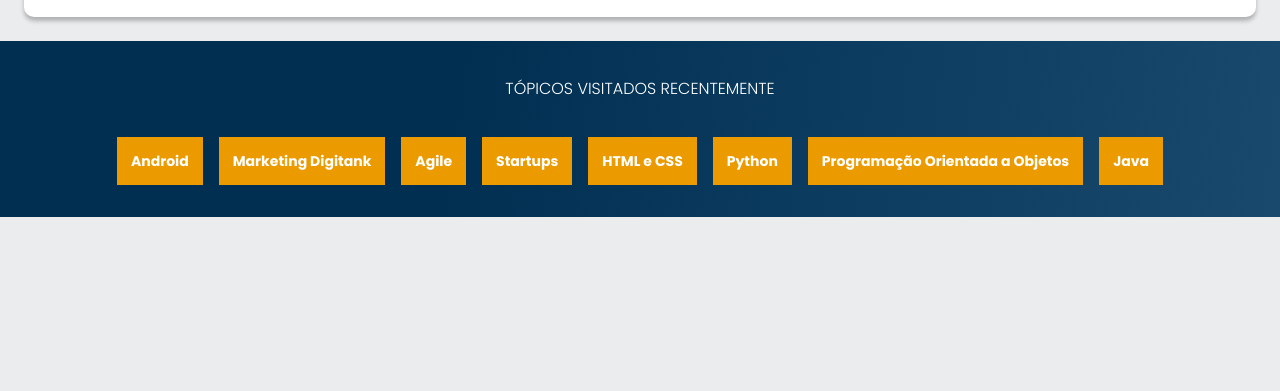
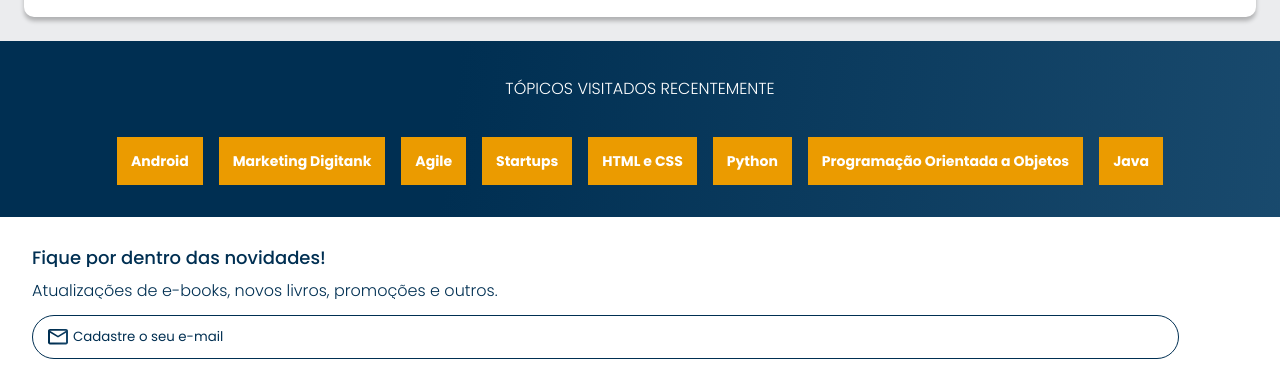
Before and after one commit to Elias-Moura/alura-books, a plain HTML site: page index.html in a window 1280 px wide. Shown: the part 2359-2750 px from the top of the page. Before the commit the page ends 2576 px from the top, so only its background shows below. Drawn offline with nearby package versions, Linux system fonts and the light colour scheme.

Commit message:
Adicionando contato.

```diff
--- a/index.html
+++ b/index.html
@@ -176,8 +176,13 @@
             <li class="topicos__item"><a href="#" class="topicos__link">Python</a></li>
             <li class="topicos__item"><a href="#" class="topicos__link">Programação Orientada a Objetos</a></li>
             <li class="topicos__item"><a href="#" class="topicos__link">Java</a></li>
+        </ul>
+    </section>
 
-        </ul>
+    <section class="contato">
+        <h2 class="contato__titulo">Fique por dentro das novidades!</h2>
+        <p class="contato__texto">Atualizações de e-books, novos livros, promoções e outros.</p>
+        <input type="email" class="contato__email" placeholder="Cadastre o seu e-mail">
     </section>
 
 
--- /dev/null
+++ b/styles/contato.css
@@ -0,0 +1,41 @@
+.contato {
+    background-color: var(--branco);
+    padding: 2em;
+}
+
+/* .contato input {
+    text-align: center;
+} */
+.contato__titulo,
+.contato__texto {
+    background: var(--azul-degrade);
+    -webkit-background-clip: text;
+    -webkit-text-fill-color: transparent;
+    background-clip: text;
+}
+
+.contato__titulo{
+    font-size: 18px;
+    font-weight: 500;
+}
+
+.contato__texto {
+    margin: 1em 0;
+    font-weight: 300;
+}
+
+.contato__email {
+    padding: 1em;
+    border: 1px solid var(--azul);
+    border-radius: 24px;
+    width: 92%;
+    color: var(--azul);
+}
+
+.contato__email::placeholder {
+    font-family: var(--fonte-principal);
+    color: var(--azul);
+    background: url(../assets/images/Email.svg) no-repeat;
+    padding-top: 0.2em;
+    padding-left: 2em;
+}
--- a/styles/style.css
+++ b/styles/style.css
@@ -3,6 +3,7 @@
 @import url("carrossel.css");
 @import url("card.css");
 @import url("topicos.css");
+@import url("contato.css");
 
 :root{
     --cor-de-fundo:#EBECEE;
```
Also changed, not shown: assets/images/Email.svg (added).
